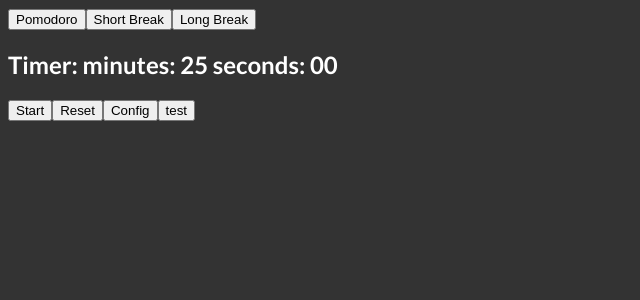
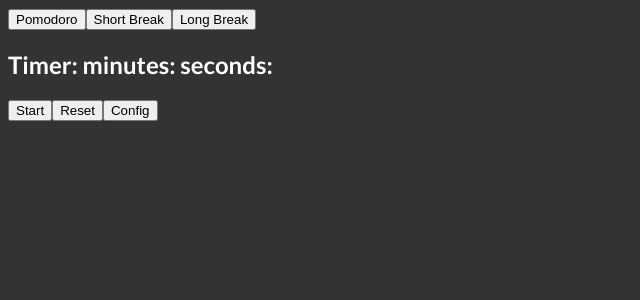
Before and after one commit to WersV/pomodoro-app, a Vue app: page / in a window 1280 px wide. Shown: the top 300 px of the page, without its empty margins (0-640 px from the left). Built offline with nearby package versions, Linux system fonts and the light colour scheme.

Commit message:
start almost from 0

```diff
--- a/src/components/AppControls.vue
+++ b/src/components/AppControls.vue
@@ -1,19 +1,19 @@
 <template>
-  <button @click="$emit('handleCountdown')">{{ flag ? 'Stop' : 'Start' }}</button>
-  <button @click="$emit('handleReset')">Reset</button>
-  <button @click="$emit('handleConfiguration')">Config</button>
+  <!-- <button >{{ flag ? 'Stop' : 'Start' }}</button> -->
+  <button >Start</button>
+  <button >Reset</button>
+  <button >Config</button>
 </template>
 
 <script setup>
 
-defineProps({
-  flag: {
-    type: Boolean,
-    default: false
-  }
-})
+// defineProps({
+//   flag: {
+//     type: Boolean,
+//     default: false
+//   }
+// })
 
-defineEmits(['handleCountdown', 'handleReset', 'handleConfiguration'])
 </script>
 
 <style lang="scss" scoped></style>
--- a/src/components/AppModal.vue
+++ b/src/components/AppModal.vue
@@ -9,7 +9,7 @@
 				<slot name="options"></slot>
 			</main>
 		</div>
-		<button @click="$emit('saveTime')" class="save-btn"><font-awesome-icon icon="fa-solid fa-check" /></button>
+		<button class="save-btn"><font-awesome-icon icon="fa-solid fa-check" /></button>
 	</div>
 </div>
 </template>
@@ -25,7 +25,7 @@ onClickOutside(target, () => {
 	emit('handleConfiguration')
 });
 
-const emit = defineEmits(['handleConfiguration','saveTime']);
+const emit = defineEmits(['handleConfiguration']);
 
 </script>
 
--- a/src/components/AppPomodoroControls.vue
+++ b/src/components/AppPomodoroControls.vue
@@ -1,8 +1,8 @@
 <template>
   <div class="pomodoro-controls-container">
-    <button @click="$emit('setTime', 'pomodoro')">Pomodoro</button>
-    <button @click="$emit('setTime', 'shortBreak')">Short Break</button>
-    <button @click="$emit('setTime', 'longBreak')">Long Break</button>
+    <button >Pomodoro</button>
+    <button >Short Break</button>
+    <button >Long Break</button>
   </div>
 </template>
 
--- a/src/components/AppTimer.vue
+++ b/src/components/AppTimer.vue
@@ -1,22 +1,12 @@
 <template>
 <h2>
-  Timer: minutes: {{ minutes }}
-  seconds: {{ seconds }}
+  Timer: minutes:
+  seconds:
 </h2>
 </template>
 
 <script setup>
 
-defineProps({
-  minutes: {
-    type: [Number,String],
-    default: null
-  },
-  seconds: {
-    type: [Number,String],
-    default: null
-  }
-})
 </script>
 
 <style lang="scss" scoped>
--- a/src/stores/store.js
+++ b/src/stores/store.js
@@ -3,35 +3,6 @@ import { defineStore } from 'pinia'
 export const useTimeStore = defineStore('store', {
   state: () => {
     return {
-      defaultTime: {
-        pomodoroSeconds: 1500, //default 25min on start
-        get pomodoroMinutes() {
-          return this.pomodoroSeconds / 60;
-        },
-        shortBreakSeconds: 300, //default 5min on start
-        get shortBreakMinutes() {
-          return this.shortBreakSeconds / 60;
-        },
-        longBreakSeconds: 1800, //default 30min on start
-        get longBreakMinutes() {
-          return this.longBreakSeconds / 60;
-        }
-      },
-      activeTab: 'pomodoro'
-    }
-  },
-  actions: {
-    changeTimeValues(timeValue, timeType) {
-      if(timeType === 'pomodoro') {
-        this.defaultTime.pomodoroSeconds = timeValue;
-      } else if(timeType === 'shortBreak') {
-        this.defaultTime.shortBreakSeconds = timeValue;
-      } else if(timeType === 'longBreak') {
-        this.defaultTime.longBreakSeconds = timeValue;
-      }
-    },
-    changeActiveTabValue(timeType) {
-      this.activeTab = timeType;
     }
   },
   persist: true,
--- a/src/views/MainView.vue
+++ b/src/views/MainView.vue
@@ -1,28 +1,20 @@
 <template>
-  {{ store.someState }}
-  <AppPomodoroControls @set-time="setTime"/>
-  <AppTimer :minutes="displayTime('minutes')" :seconds="displayTime('seconds')"/>
-  <AppControls
-    @handle-countdown="handleCountdown()"
-    @handle-reset="handleReset()"
-    @handle-configuration="handleConfiguration()"
-    :flag="isTimeRunning"
-  />
+  <AppPomodoroControls/>
+  <AppTimer/>
+  <AppControls />
   <AppModal
     v-if="isModalDisplayed"
     @handle-configuration="handleConfiguration()"
-    @save-time="saveTime()"
   >
     <template #options>
       <div>
         <h2 class="modal-h2">Focus time</h2>
-        <AppInput v-model="pomodoroMinutes" id="Pomodoro" label="Pomorodo: " type="number"/>
-        <AppInput v-model="shortBreakMinutes" id="ShortBreak" label="Short break: " type="number"/>
-        <AppInput v-model="longBreakMinutes" id="LongBreak" label="Long break: " type="number"/>
+        <AppInput v-model="inputPomodoroMinutes" id="Pomodoro" label="Pomorodo: " type="number"/>
+        <AppInput v-model="inputShortBreakMinutes" id="ShortBreak" label="Short break: " type="number"/>
+        <AppInput v-model="inputLongBreakMinutes" id="LongBreak" label="Long break: " type="number"/>
       </div>
     </template>
   </AppModal>
-  <button @click="testClick()">test</button>
 </template>
 
 <script setup>
@@ -34,151 +26,18 @@ import AppTimer from '@/components/AppTimer.vue';
 import AppPomodoroControls from '@/components/AppPomodoroControls.vue';
 import {useTimeStore} from '@/stores/store.js';
 
-let nIntervId;
-// const defaultTime = {
-//   pomodoroSeconds: 1500, //default 25min on start
-//   get pomodoroMinutes() {
-//     return this.pomodoroSeconds / 60;
-//   },
-//   shortBreakSeconds: 300, //default 5min on start
-//   get shortBreakMinutes() {
-//     return this.shortBreakSeconds / 60;
-//   },
-//   longBreakSeconds: 1800, //default 30min on start
-//   get longBreakMinutes() {
-//     return this.longBreakSeconds / 60;
-//   }
-// }
-
 const store = useTimeStore();
 
-let {pomodoroSeconds, pomodoroMinutes, shortBreakSeconds, longBreakSeconds} = store.defaultTime;
-const {changeTimeValues, changeActiveTabValue} = store;
+const inputPomodoroMinutes = ref('')
+const inputShortBreakMinutes = ref('')
+const inputLongBreakMinutes = ref('')
 
-const seconds = ref(pomodoroSeconds);
-const secondsToDisplay = ref(pomodoroSeconds);
-const minutesToDisplay = ref(pomodoroMinutes);
-const isTimeRunning = ref(false);
 const isModalDisplayed = ref(false);
-
-const inputMinutes = ref(null);
-const inputShortBreak = ref(null);
-const inputLongBreak = ref(null);
-
-// const activeTab = ref('pomodoro');
-
-const formatTime = () => {
-  secondsToDisplay.value = seconds.value % 60;
-  minutesToDisplay.value = Math.floor(seconds.value / 60);
-}
-
-// const formatTimeTest = (timeType) => {
-//   if(timeType === 'pomodoro') {
-//     return pomodoroSeconds
-//   } else if(timeType === 'shortBreak') {
-//     this.defaultTime.shortBreakSeconds = timeValue;
-//   } else if(timeType === 'longBreak') {
-//     this.defaultTime.longBreakSeconds = timeValue;
-//   }
-// }
-
-const getTime = () => {
-  nIntervId = setInterval(() => {
-    seconds.value -= 1;
-    if (secondsToDisplay.value < 10) {
-      secondsToDisplay.value;
-    }
-    formatTime()
-  }, 1000)
-}
-
-const displayTime = (unitOfTime) => {
-  let time = 0;
-
-  if (unitOfTime === 'seconds') {
-    time = secondsToDisplay.value;
-  } else if (unitOfTime === 'minutes') {
-    time = minutesToDisplay.value;
-  }
-
-  if (time < 10) {
-    return `0${time}`;
-  }
-  return time;
-}
-
-const handleCountdown = () => {
-  isTimeRunning.value = !isTimeRunning.value;
-  if (isTimeRunning.value) {
-    getTime();
-  } else if (!isTimeRunning.value) {
-    clearInterval(nIntervId);
-  }
-}
 
 const handleConfiguration = () => {
   isModalDisplayed.value = !isModalDisplayed.value;
+  console.log('dziala');
 }
-
-const saveTime = () => {
-  const minutes = Number(inputMinutes.value);
-  const shortBreak = Number(inputShortBreak.value);
-  const longBreak = Number(inputLongBreak.value);
-  // if(minutes === 0 || shortBreak === 0 || longBreak === 0) {
-  //   return alert('Values cannot be 0')
-  // }
-
-  isTimeRunning.value = false;
-  clearInterval(nIntervId);
-  // pomodoroSeconds = minutes*60;
-  // shortBreakSeconds = shortBreak*60;
-  // longBreakSeconds = longBreak*60;
-  changeTimeValues(minutes*60,'pomodoro');
-  changeTimeValues(shortBreak*60,'shortBreak');
-  changeTimeValues(longBreak*60,'longBreak');
-  setTime('shortBreak') // assume that after save-btn click(AppModal.vue)
-  // pages redirects automatically to pomodoro timer so time is given to pomodoro timer not any break timer.
-}
-
-const handleReset = () => {
-  isTimeRunning.value = false;
-  clearInterval(nIntervId);
-  nIntervId = null;
-  // if(store.activeTab === 'pomodoro') {
-  //   seconds.value = pomodoroSeconds;
-  // } else if(store.activeTab === 'shortBreak') {
-  //   seconds.value = shortBreakSeconds;
-  // } else if(store.activeTab === 'longBreak') {
-  //   seconds.value = longBreakSeconds;
-  // }
-  formatTime();
-}
-
-const setTime = (timeType) => {
-  changeActiveTabValue(timeType);
-  handleReset();
-  if(store.activeTab === 'pomodoro') {
-    seconds.value = pomodoroSeconds;
-    // console.log(pomodoroSeconds);
-  } else if(store.activeTab === 'shortBreak') {
-    seconds.value = shortBreakSeconds;
-    // console.log(shortBreakSeconds);
-  } else if(store.activeTab === 'longBreak') {
-    seconds.value = longBreakSeconds;
-    // console.log(longBreakSeconds);
-  }
-  formatTime();
-  // console.log(seconds.value);
-  // seconds.value = changeTimeValues();
-  // console.log(changeTimeValues());
-  // console.log(pomodoroSeconds);
-}
-
-const testClick = () => {
-  console.log(pomodoroSeconds);
-}
-
-onMounted(formatTime);
 </script>
 
 <style lang="scss" scoped>
```
